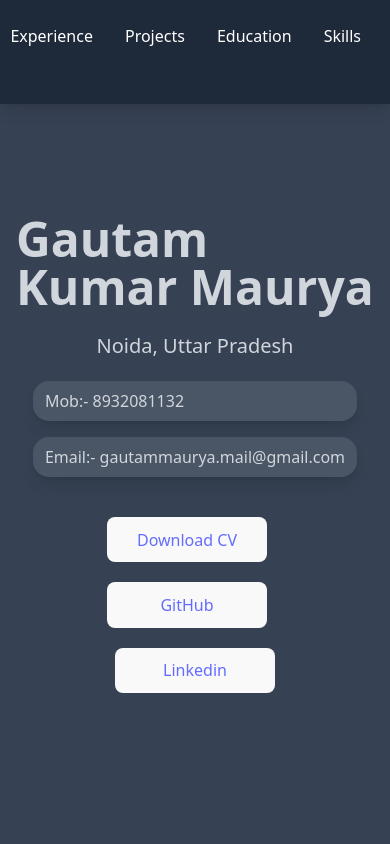
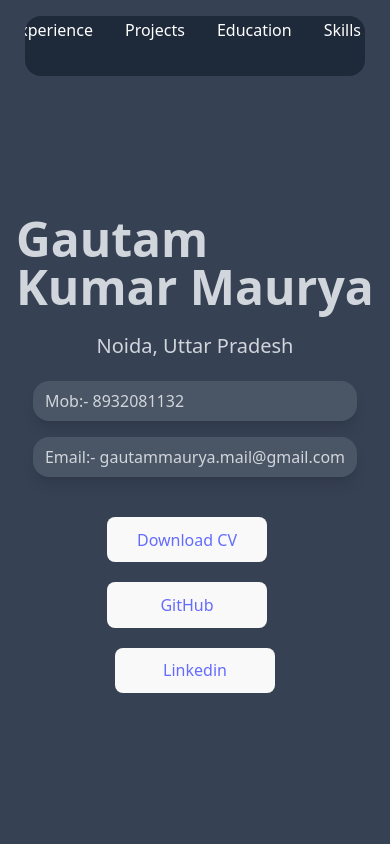
Before and after one commit to alpha-Gautam/gautammaurya, a React (Vite) app: page / in a window 390 px wide. Shown: the top 844 px of the page. Built offline with nearby package versions, Linux system fonts and the light colour scheme.

Commit message:
Refactor Header component layout for improved styling and responsiveness; update Projects component to enhance z-index for better layering

```diff
--- a/src/components/Header.jsx
+++ b/src/components/Header.jsx
@@ -2,7 +2,8 @@ import React from "react";
 
 export default function Header() {
   return (
-    <nav className="header fixed top-0 left-0 w-full p-4 bg-gray-800 text-white z-50 shadow-lg">
+    <header className="flex items-center justify-center w-full header fixed top-0 left-0 p-4 z-50">
+      <nav className="header w-[95%]  bg-gray-800 flex items-center justify-center rounded-2xl h-[60px] shadow-white/80 text-white overflow-hidden">
         <ul className="flex space-x-4 justify-center">
           <li className="px-10 flex items-center">
             <div className="w-10 h-10 bg-white rounded-full mr-4 text-black/80 flex justify-center items-center font-bold">
@@ -30,5 +31,6 @@ export default function Header() {
           </li>
         </ul>
       </nav>
+    </header>
   );
 }
--- a/src/components/Projects.jsx
+++ b/src/components/Projects.jsx
@@ -51,7 +51,7 @@ function Projects() {
       <div className="  justify-center items-center  mt-10 grid grid-cols-1 md:grid-cols-2 gap-20">
         {/* cards */}
         {projects.map((project, index) => (
-          <div className=" relative flex flex-col w-[450px] min-h-[600px] sm-text-wrap">
+          <div className=" relative flex flex-col w-[450px] min-h-[600px] sm-text-wrap z-5">
             <div className="absolute -right-5 -bottom-5 rounded-2xl bg-yellow-500 w-full  min-h-[600px] h-full"></div>
             <div className="relative flex flex-col justify-between items-center bg-black rounded-2xl p-5 gap-5 min-h-[600px] h-full overflow-hidden">
               <div className=" flex justify-between h-[10%] w-full ">
```
Lines whose indentation alone changed are shown as unchanged.
